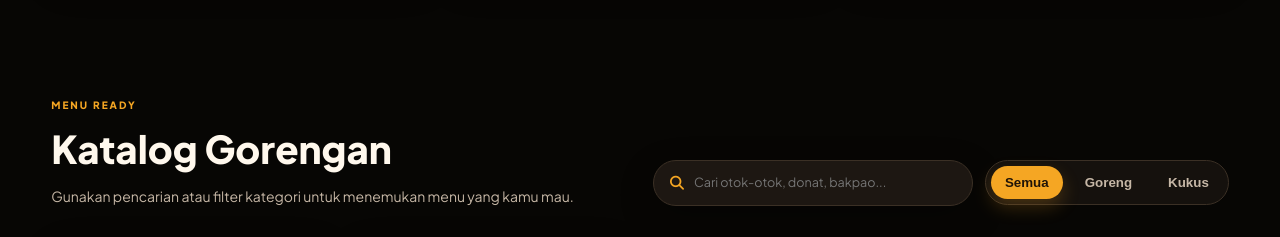
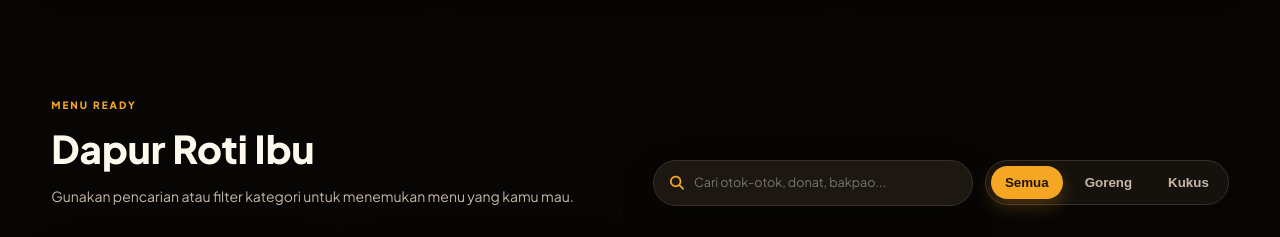
Before and after one commit to gilangs22/katalog-gorengan, a website: page public/index.html in a window 1280 px wide. Shown: the part 1280-1517 px from the top of the page. Drawn offline with Linux system fonts and the light colour scheme.

Commit message:
update web

```diff
--- a/public/index.html
+++ b/public/index.html
@@ -96,7 +96,7 @@
         <div class="section-top">
             <div class="section-title">
                 <span class="sub-title">Menu Ready</span>
-                <h2>Katalog Gorengan</h2>
+                <h2>Dapur Roti Ibu</h2>
                 <p>Gunakan pencarian atau filter kategori untuk menemukan menu yang kamu mau.</p>
             </div>
             <div class="controls">
```
